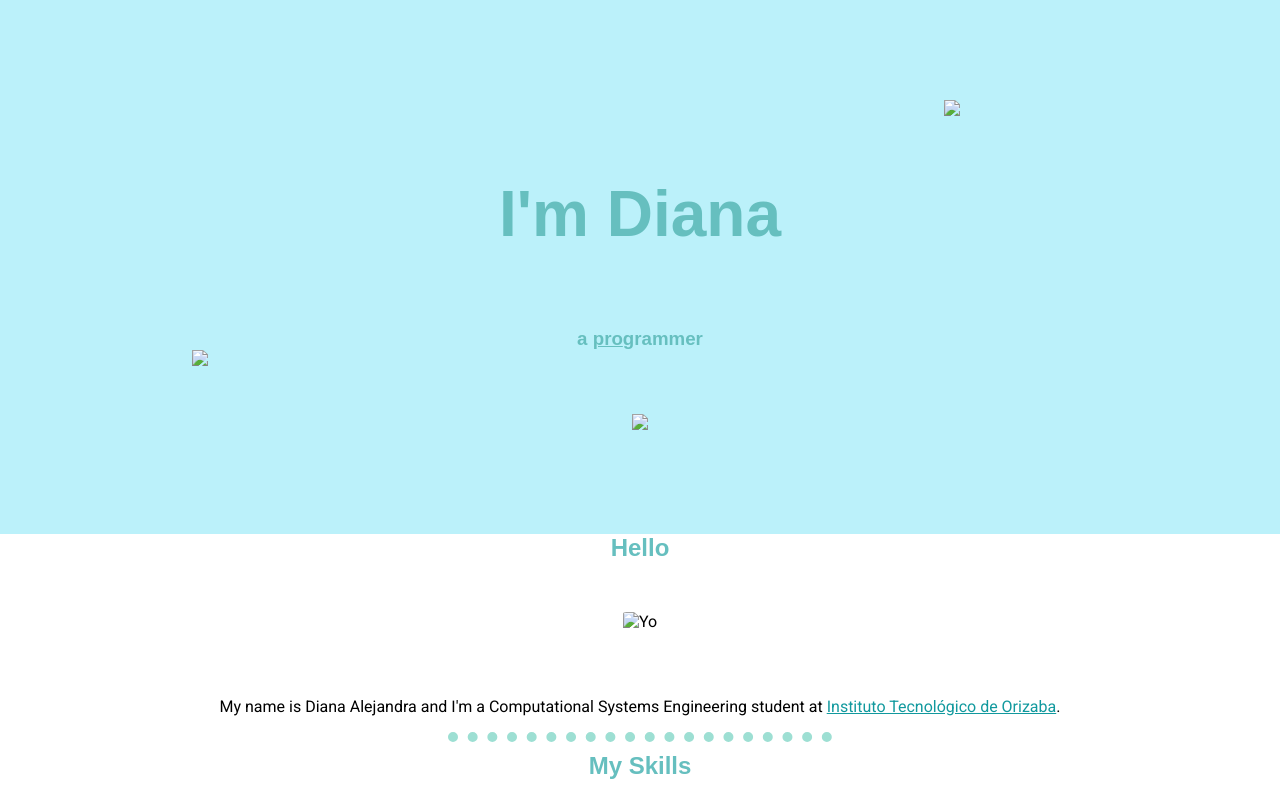
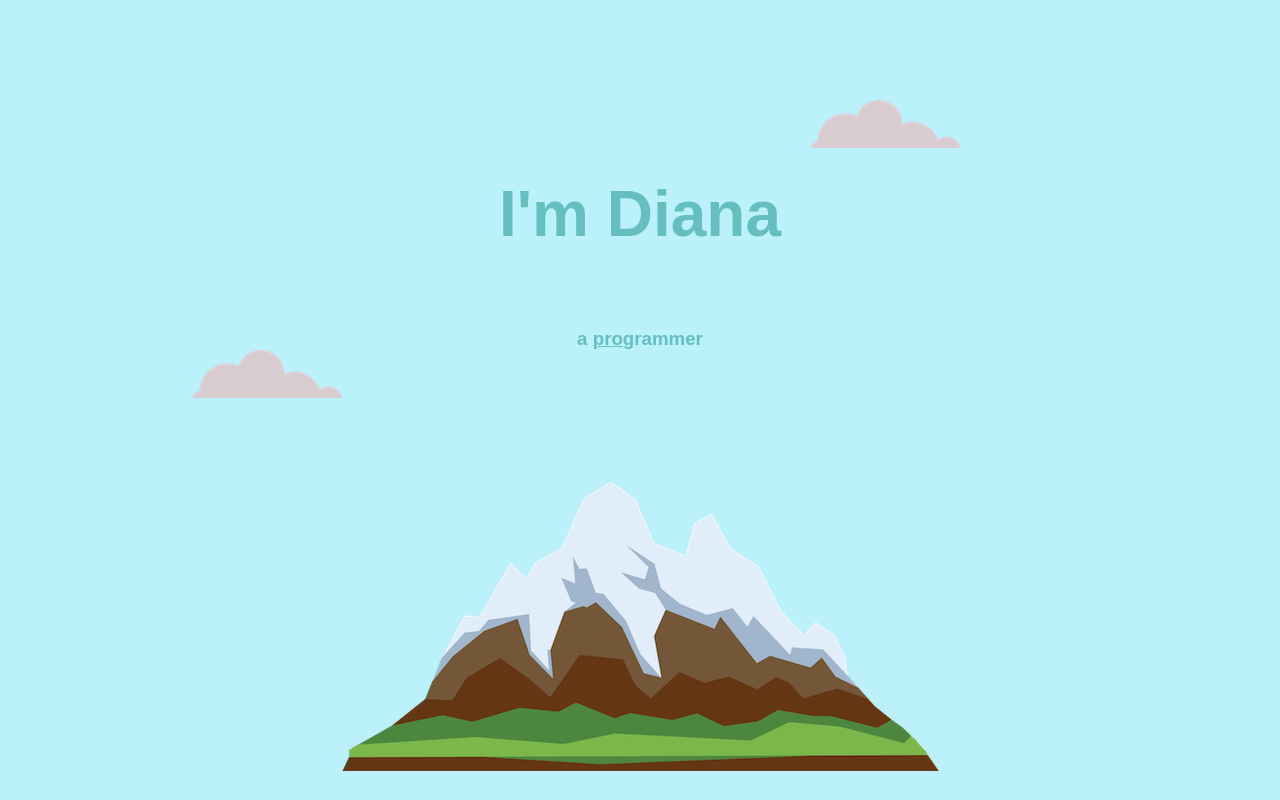
Before and after one commit to dianaps/EjerciciosPW, a plain HTML site: page Ejercicios/Diana/CV/cv.html in a window 1280 px wide. Shown: the top 800 px of the page. Drawn offline with Linux system fonts and the light colour scheme; files that its build step writes are made by us from their sources; a web font is replaced by a local one.

Commit message:
Directorios

```diff
--- a/Ejercicios/Diana/CV/cv.html
+++ b/Ejercicios/Diana/CV/cv.html
@@ -5,12 +5,9 @@
     <meta name="viewport" content="width=device-width, initial-scale=1.0">
     <meta name="keywords" content="CV">
     <meta name="author" content="Diana Pérez">
-    <!--<meta http-equiv="refresh" content="20,URL=index.html">-->
     <meta name="description" content="This is my first Website using HTML and CSS">
     <title>Diana Alejandra</title>
-    <!--<link href="https://cdn.jsdelivr.net/npm/bootstrap@5.0.0-beta1/dist/css/bootstrap.min.css" rel="stylesheet" integrity="sha384-giJF6kkoqNQ00vy+HMDP7azOuL0xtbfIcaT9wjKHr8RbDVddVHyTfAAsrekwKmP1" crossorigin="anonymous">
-    -->
-    <link rel="stylesheet" href="style.css">
+    <link rel="stylesheet" href="css/style.css">
     <link rel="icon" href="favicon.ico">
     <link rel="preconnect" href="https://fonts.gstatic.com">
     <link href="https://fonts.googleapis.com/css2?family=Roboto&family=Yusei+Magic&display=swap" rel="stylesheet">
@@ -18,17 +15,17 @@
   <body>
 
     <div class="top-container">
-      <img class="cloud-top" src="images/cloud.png">
-      <img class="cloud-bottom" src="images/cloud.png">
+      <img class="cloud-top" src="img/cloud.png">
+      <img class="cloud-bottom" src="img/cloud.png">
       <h1 class="top">I'm Diana</h1>
       <h3 class="h3top">a <span class="span1">pro</span>grammer</h3>
-      <img class="mountain" src="images/mountain.png">
+      <img class="mountain" src="img/mountain.png">
     </div>
 
     <div class="middle-container">
       <div class="profile">
         <h2>Hello</h2>
-        <img class="yo" src="images/yo.jpg" alt="Yo" usemap="#videos">
+        <img class="yo" src="img/yo.jpg" alt="Yo" usemap="#videos">
         <map name="videos">
           <area shape="circle" coords="67,86,10" href="https://youtu.be/BPNTC7uZYrIhttps://youtu.be/BPNTC7uZYrI">
           <area shape="circle" coords="130,95,10" href="https://youtu.be/BPNTC7uZYrIhttps://youtu.be/BPNTC7uZYrI">
@@ -94,8 +91,8 @@
     <a class="footer-link" href="https://twitter.com/DianaAl81832633?s=09">Twitter</a>
     <a class="footer-link" href="https://dianaps.github.io/CSS---Site">Website</a>
     <p class="footer-text">© 2021 Diana Alejandra</p>
-    <a href="../3Paises/Mexico.html"><img class="siguiente" src="../img/arrow_right.png" alt="Flecha hacia la derecha">
-    </a>
+    <!--<a href="../3Paises/Mexico.html"><img class="siguiente" src="../img/arrow_right.png" alt="Flecha hacia la derecha">
+    </a>-->
   </div>
 
 </body>
--- a/css/style.css
+++ b/css/style.css
@@ -26,7 +26,6 @@ body{
     background-color: aqua;
     background-image: url(/img/banner.jpg);
     font-size: large;
-    font- ;
 }
 
 .contenedor-text{
```
